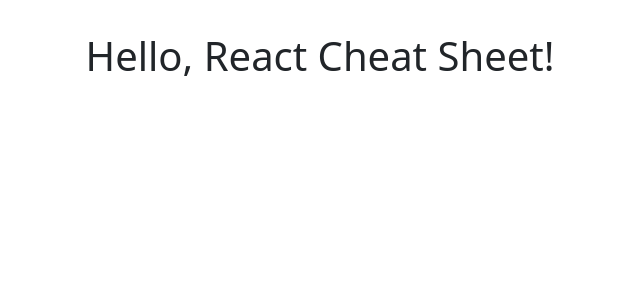
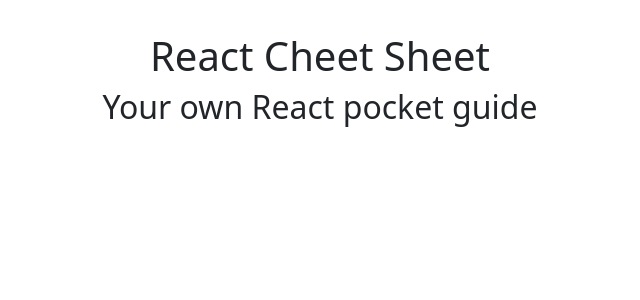
Before and after one commit to burlai/react-cheatsheet, a React (Vite) app: page / in a window 1280 px wide. Shown: the top 300 px of the page, without its empty margins (320-960 px from the left). Built offline with nearby package versions, Linux system fonts and the light colour scheme.

Commit message:
first component

```diff
--- a/src/App.tsx
+++ b/src/App.tsx
@@ -1,13 +1,21 @@
-import React from 'react';
-import './App.css';
+import React from "react";
+import "./App.css";
+
+const Heading: React.FC = () => {
+  return (
+    <header>
+      <h1 className="h1">React Cheet Sheet</h1>
+      <h2 className="h2">Your own React pocket guide</h2>
+    </header>
+  );
+};
 
 const App: React.FC = () => {
-
   return (
     <div className="App">
-      <h1 className="h1">Hello, React Cheat Sheet!</h1>
+      <Heading />
     </div>
   );
-}
+};
 
 export default App;
```
